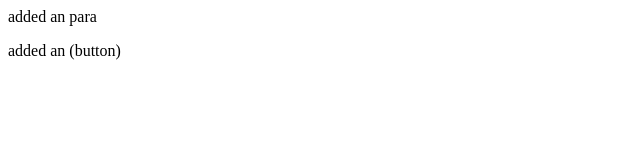
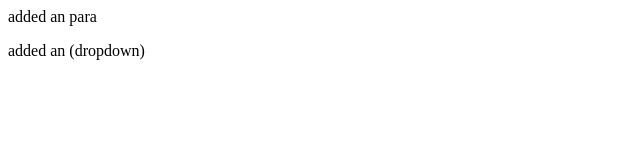
Before and after one commit to borikhelvi/PracRepo4, a plain HTML site: page index.html in a window 1280 px wide. Shown: the full height of the page, 0-640 px from the left. Drawn offline with Linux system fonts and the light colour scheme.

Commit message:
replaced button with dropdown

```diff
--- a/index.html
+++ b/index.html
@@ -1,2 +1,2 @@
 <p>added an para</p>
-<p>added an (button)</p>
+<p>added an (dropdown)</p>
```
